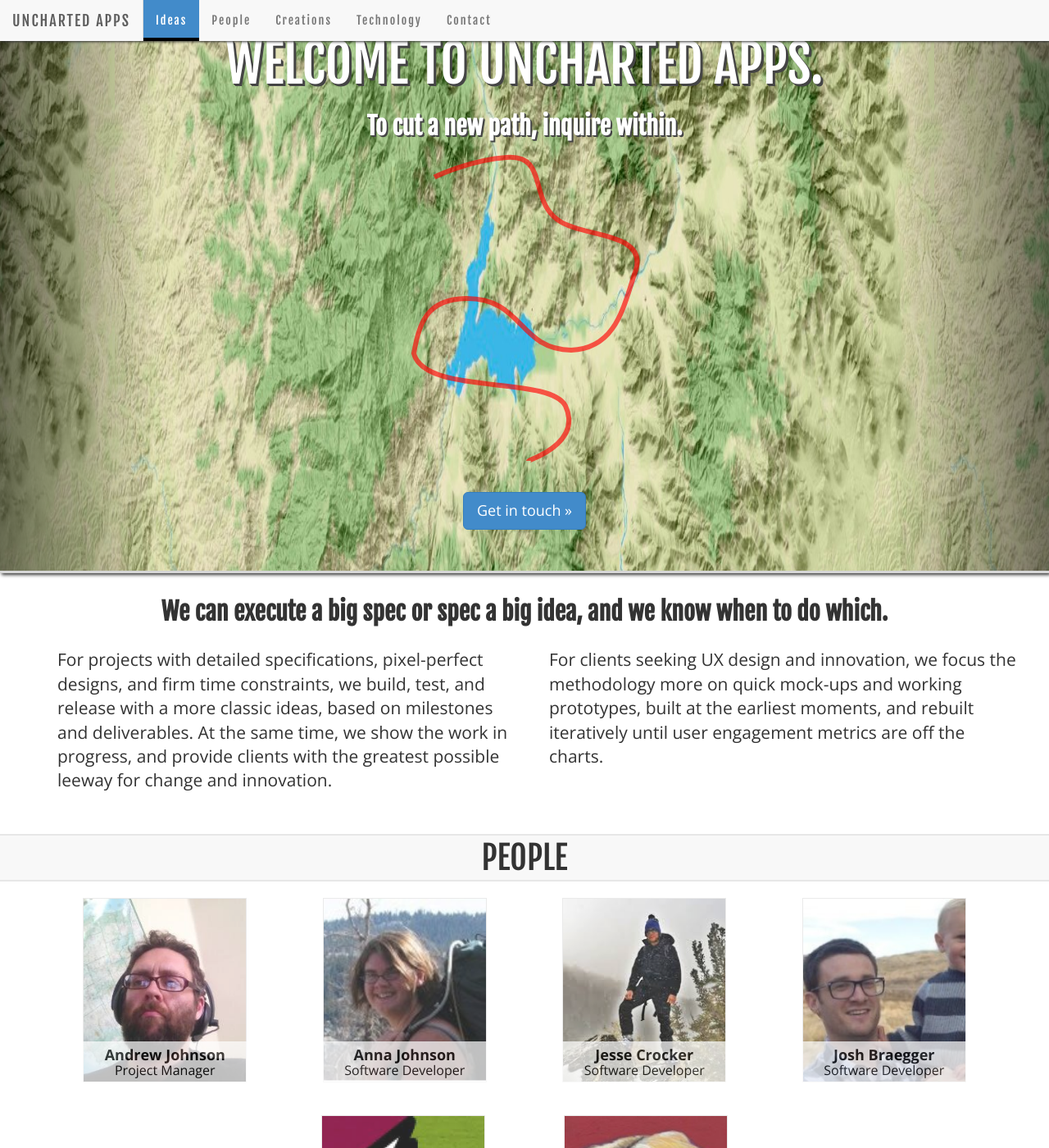
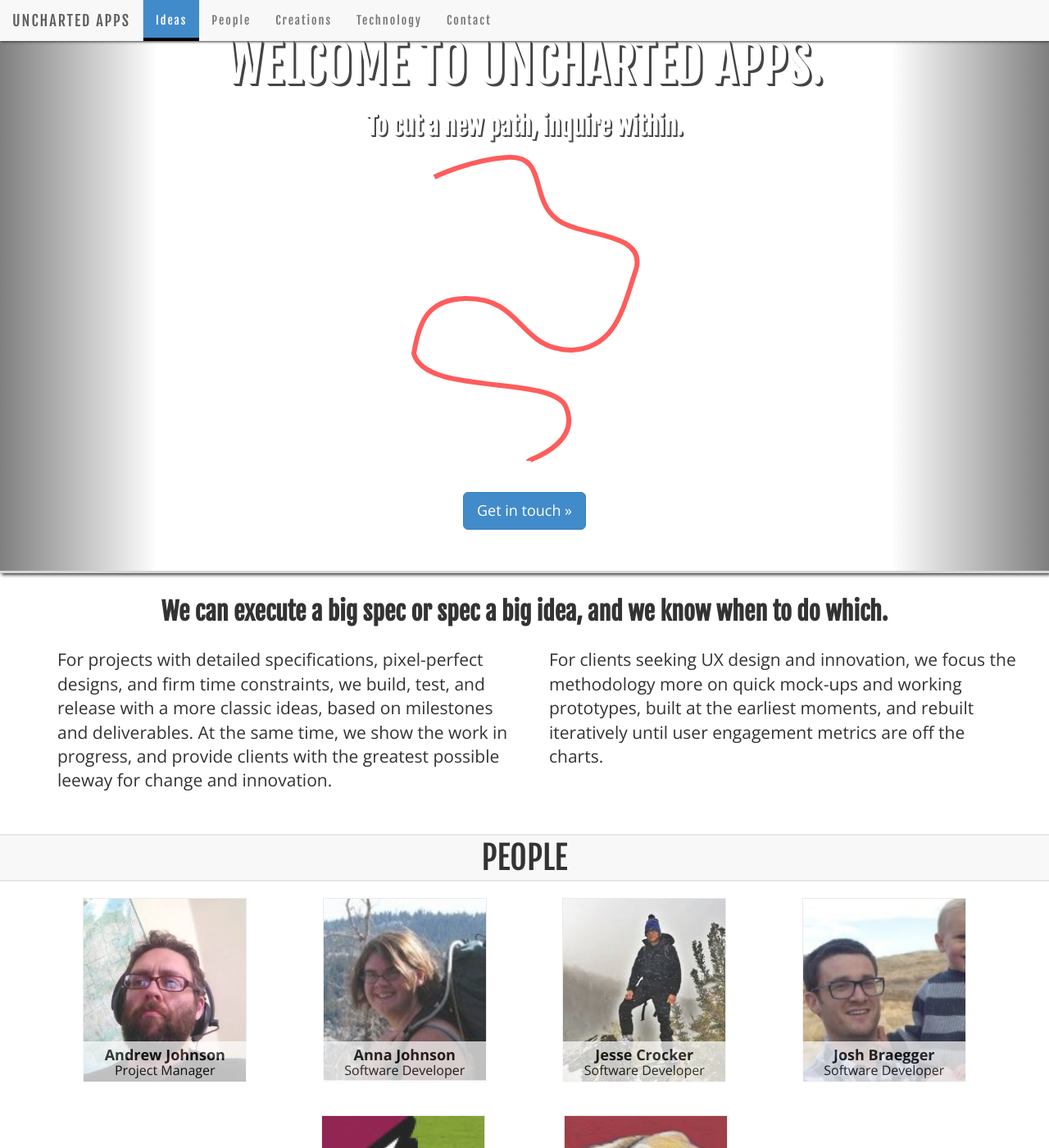
Before and after one commit to trailbehind/consulting-website, a Jekyll site: the page built from index.html, in a window 1280 px wide and 1400 px high. Shown: the whole window at 82% size. Built offline with Jekyll 4.4.1, drawn with Linux system fonts in a browser that asks for light colours; nearby versions of some CDN libraries.

Commit message:
Update style.css

```diff
--- a/css/style.css
+++ b/css/style.css
@@ -34,7 +34,6 @@ body {
 */
 body {
 background:url('{{ site.baseurl }}/images/map_background_2.jpg');
-  background-size:1000px 1000px;
   background-repeat:no-repeat;
   background-attachment:fixed;
   background-position:center;
```
